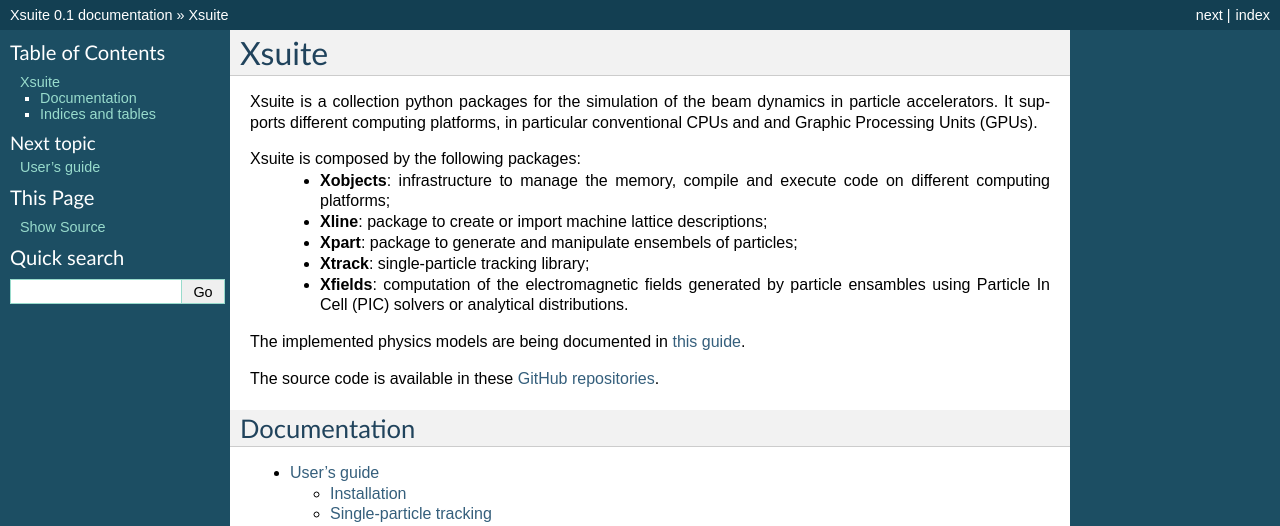
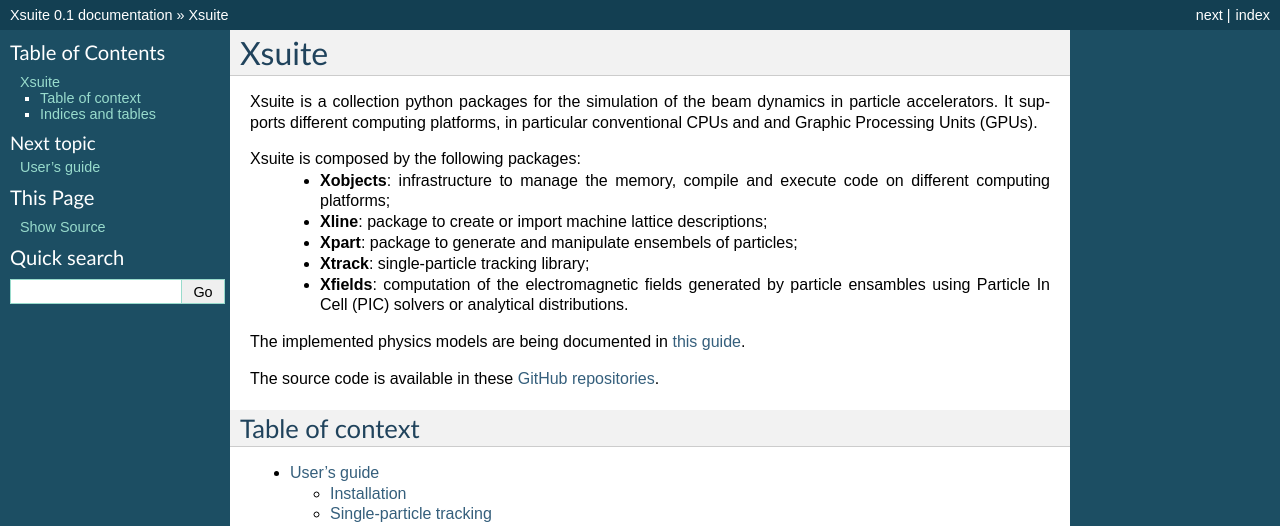
Before and after one commit to xsuite/xsuite, a Sphinx documentation site: the page built from docs/index.rst, in a window 1280 px wide. Shown: the top 526 px of the page. Built offline with Sphinx 7.4.7, drawn with Linux system fonts in a browser that asks for light colours.

Commit message:
Quick push

```diff
--- a/docs/index.rst
+++ b/docs/index.rst
@@ -19,8 +19,8 @@ The implemented physics models are being documented in `this guide <https://gith
 
 The source code is available in these `GitHub repositories <https://github.com/xsuite/>`_.
 
-Documentation
--------------
+Table of context
+----------------
 
 .. toctree::
    :maxdepth: 2
```
